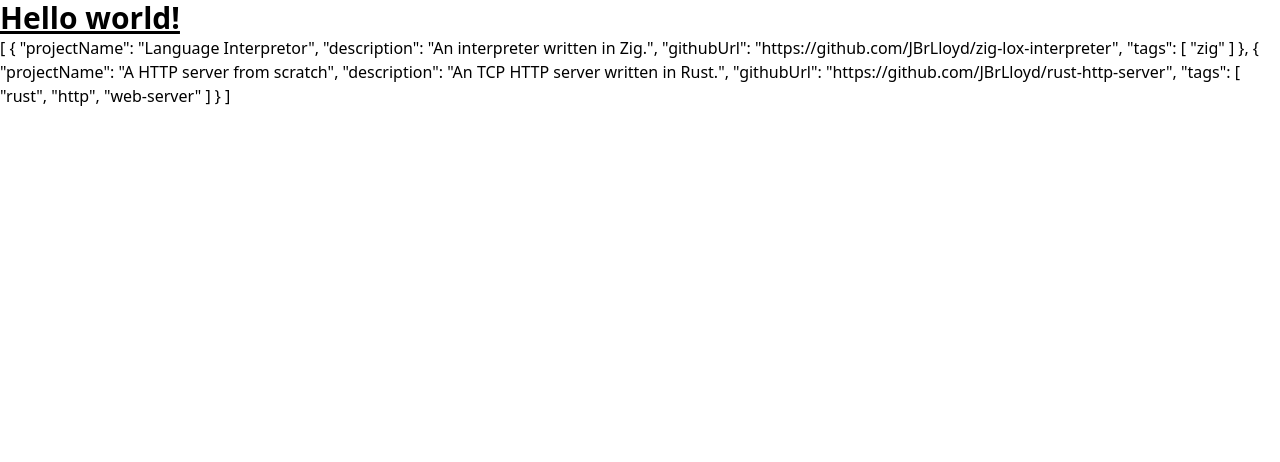
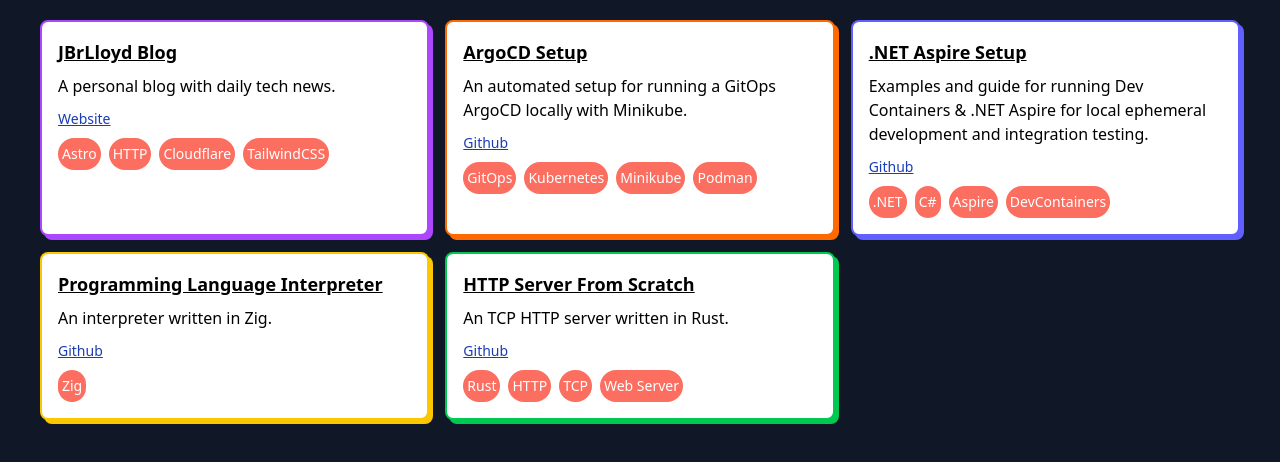
Before and after one commit to JBrLloyd/jbrlloyd.github.io, a plain HTML site: page index.html in a window 1280 px wide. Drawn offline with nearby package versions, Linux system fonts and the light colour scheme.

Commit message:
add skeleton site

```diff
--- a/index.html
+++ b/index.html
@@ -1,22 +1,116 @@
 <!doctype html>
-<html>
+<html lang="en">
   <head>
     <meta charset="UTF-8" />
     <meta name="viewport" content="width=device-width, initial-scale=1.0" />
+    <meta name="description" content="A showcase of Jackson Lloyd's software projects.">
+
+    <meta name="og:url" content="https://projects.jbrlloyd.dev/">
+    <meta name="og:title" content="JBrLloyd's Project Showcase">
+    <meta name="og:type" content="website">
+    <meta name="og:description" content="A showcase of Jackson Lloyd's software projects.">
+    <meta name="og:image" content="https://jbrlloyd.dev/icon.png">
+
+    <title>JBrLloyd's Projects</title>
+    <link rel="icon" type="image/png" href="/images/favicon.png">
+
     <script src="https://cdn.jsdelivr.net/npm/@tailwindcss/browser@4" crossorigin="anonymous"></script>
-    <script src="https://unpkg.com/htmx.org@2.0.4" integrity="sha384-HGfztofotfshcF7+8n44JQL2oJmowVChPTg48S+jvZoztPfvwD79OC/LTtG6dMp+" crossorigin="anonymous"></script>
   </head>
-  <body>
-    <h1 class="text-3xl font-bold underline">
-      Hello world!
-    </h1>
-    <main>
+  <body class="min-w-screen min-h-screen bg-gray-900">
+    <main class="relative mx-10 my-5">
         <div
-            id="projects-container"
-            hx-get="/projects.json"
-            hx-trigger="load"
+          id="projects-list"
+          class="grid grid-cols-3 gap-4"
         >
         </div>
+
+        <script>
+          var borderColours = new Map([
+            [0, 'purple-500'],
+            [1, 'orange-500'],
+            [2, 'indigo-500'],
+            [3, 'yellow-400'],
+            [4, 'green-500'],
+          ]);
+
+          function renderProjectsList(projects) {
+            var contentDiv = document.getElementById('projects-list');
+
+            for (var i = 0; i < projects.length; i++) {
+              var project = projects[i];
+              var borderColour = borderColours.get(i % borderColours.size);
+
+              var div = document.createElement('div');
+
+              div.className = "relative h-full";
+
+              div.setHTMLUnsafe(`
+                <span class="absolute top-0 left-0 w-full h-full mt-1 ml-1 bg-${borderColour} rounded-lg"></span>
+                <div class="relative flex flex-col gap-y-2 h-full p-4 overflow-y-auto bg-white border-2 border-${borderColour} rounded-lg">
+                  <h1 class="underline font-semibold text-lg">${project.projectName}</h1>
+                  <p>${project.description}</p>
+                  <p>
+                    ${!project.githubUrl
+                        ? ''
+                        : `<a
+                            href="${project.githubUrl}"
+                            target="_blank"
+                            class="text-sm text-blue-800 underline"
+                          >Github</a>`
+                    }
+                    ${!project.website
+                        ? ''
+                        : `<a
+                            href="${project.website}"
+                            target="_blank"
+                            class="text-sm text-blue-800 underline"
+                          >Website</a>`
+                    }
+                  </p>
+                  <div class="flex gap-2">
+                    ${project.tags
+                      .map(tag => `
+                        <div
+                          class="text-sm text-white bg-[#fc6e60] w-fit px-1 py-1.5 rounded-full"
+                        >${tag}</div>`)
+                      .join('')}
+                  </div>
+                </div>
+              `);
+
+              contentDiv.appendChild(div);
+            }
+          }
+
+          function fetchProjects(){
+            var xhr = new XMLHttpRequest();
+
+            xhr.open('GET', '/projects.json', true);
+
+            xhr.onload = function() {
+              if (xhr.status === 200) {
+                var data = JSON.parse(xhr.responseText);
+                renderProjectsList(data);
+              } else {
+                console.error('Request failed with status:', xhr.status);
+              }
+            };
+
+            xhr.onerror = function() {
+              console.error('Network-related error occured.');
+            };
+
+            // Timeout 15s
+            xhr.timeout = 15_000;
+            xhr.ontimeout = function () {
+              console.error("The request timed out.");
+            };
+
+            xhr.send();
+          }
+
+          fetchProjects();
+      </script>
     </main>
   </body>
 </html>
--- a/projects.json
+++ b/projects.json
@@ -1,20 +1,54 @@
 [
     {
-        "projectName": "Language Interpretor",
+        "projectName": "JBrLloyd Blog",
+        "description": "A personal blog with daily tech news.",
+        "website": "https://jbrlloyd.dev",
+        "tags": [
+            "Astro",
+            "HTTP",
+            "Cloudflare",
+            "TailwindCSS"
+        ]
+    },
+    {
+        "projectName": "ArgoCD Setup",
+        "description": "An automated setup for running a GitOps ArgoCD locally with Minikube.",
+        "githubUrl": "https://github.com/JBrLloyd/kube-setup",
+        "tags": [
+            "GitOps",
+            "Kubernetes",
+            "Minikube",
+            "Podman"
+        ]
+    },
+    {
+        "projectName": ".NET Aspire Setup",
+        "description": "Examples and guide for running Dev Containers & .NET Aspire for local ephemeral development and integration testing.",
+        "githubUrl": "https://github.com/JBrLloyd/devcontainer-aspire-demo",
+        "tags": [
+            ".NET",
+            "C#",
+            "Aspire",
+            "DevContainers"
+        ]
+    },
+    {
+        "projectName": "Programming Language Interpreter",
         "description": "An interpreter written in Zig.",
         "githubUrl": "https://github.com/JBrLloyd/zig-lox-interpreter",
         "tags": [
-            "zig"
+            "Zig"
         ]
     },
     {
-        "projectName": "A HTTP server from scratch",
+        "projectName": "HTTP Server From Scratch",
         "description": "An TCP HTTP server written in Rust.",
         "githubUrl": "https://github.com/JBrLloyd/rust-http-server",
         "tags": [
-            "rust",
-            "http",
-            "web-server"
+            "Rust",
+            "HTTP",
+            "TCP",
+            "Web Server"
         ]
     }
 ]
```
Also changed, not shown: images/favicon.png (added).
